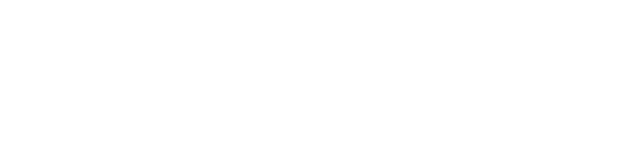
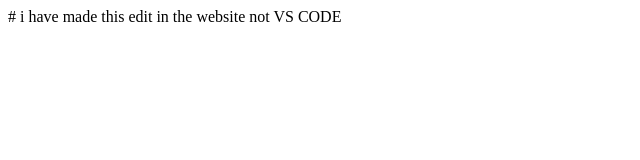
Before and after one commit to jacobalternative/fantastic-telegram, a plain HTML site: page index.html in a window 1280 px wide. Shown: the whole page, without its empty margins (0-640 px from the left). Drawn offline with Linux system fonts and the light colour scheme.

Commit message:
have added a newline hehe

```diff
--- a/index.html
+++ b/index.html
@@ -1,4 +1,5 @@
 <html>
+# i have made this edit in the website not VS CODE
 
 
 </html>
```
